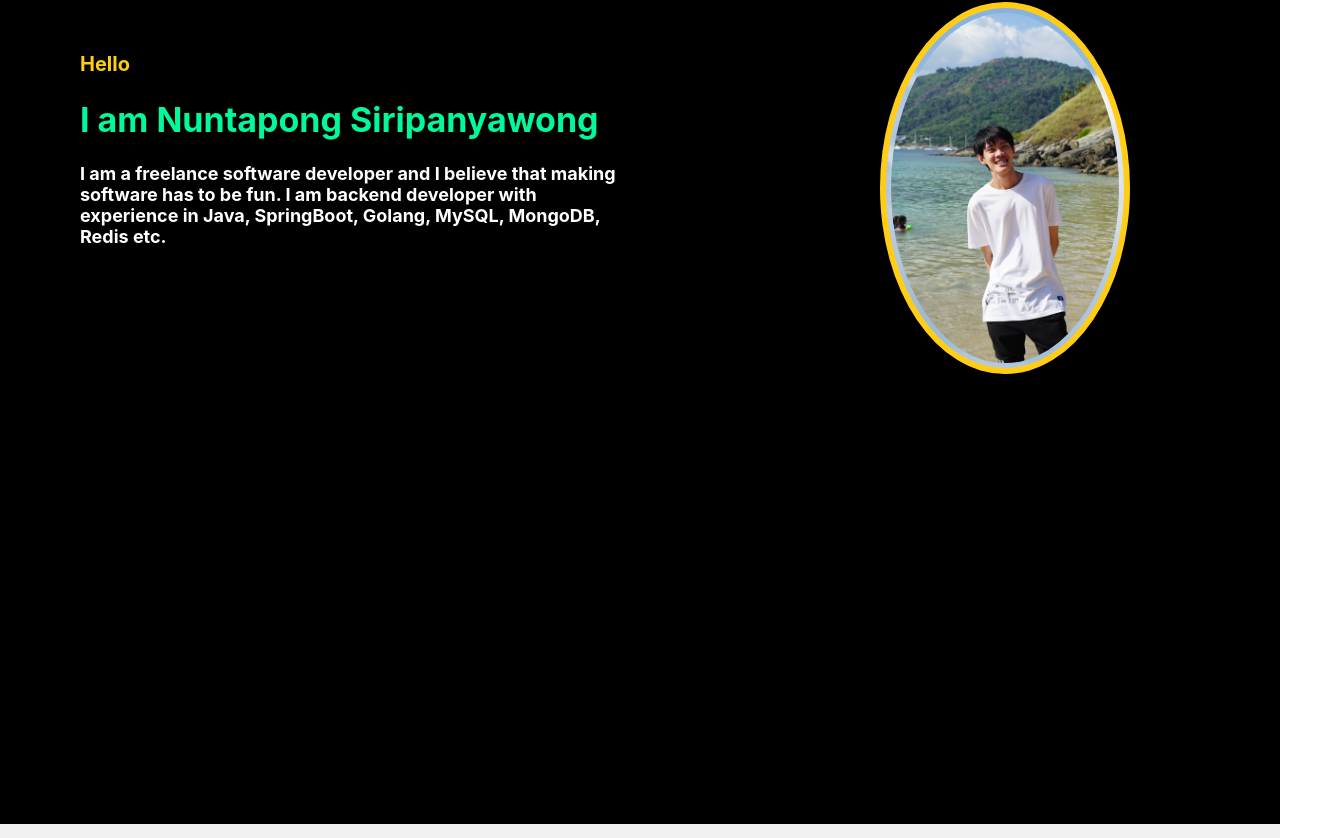
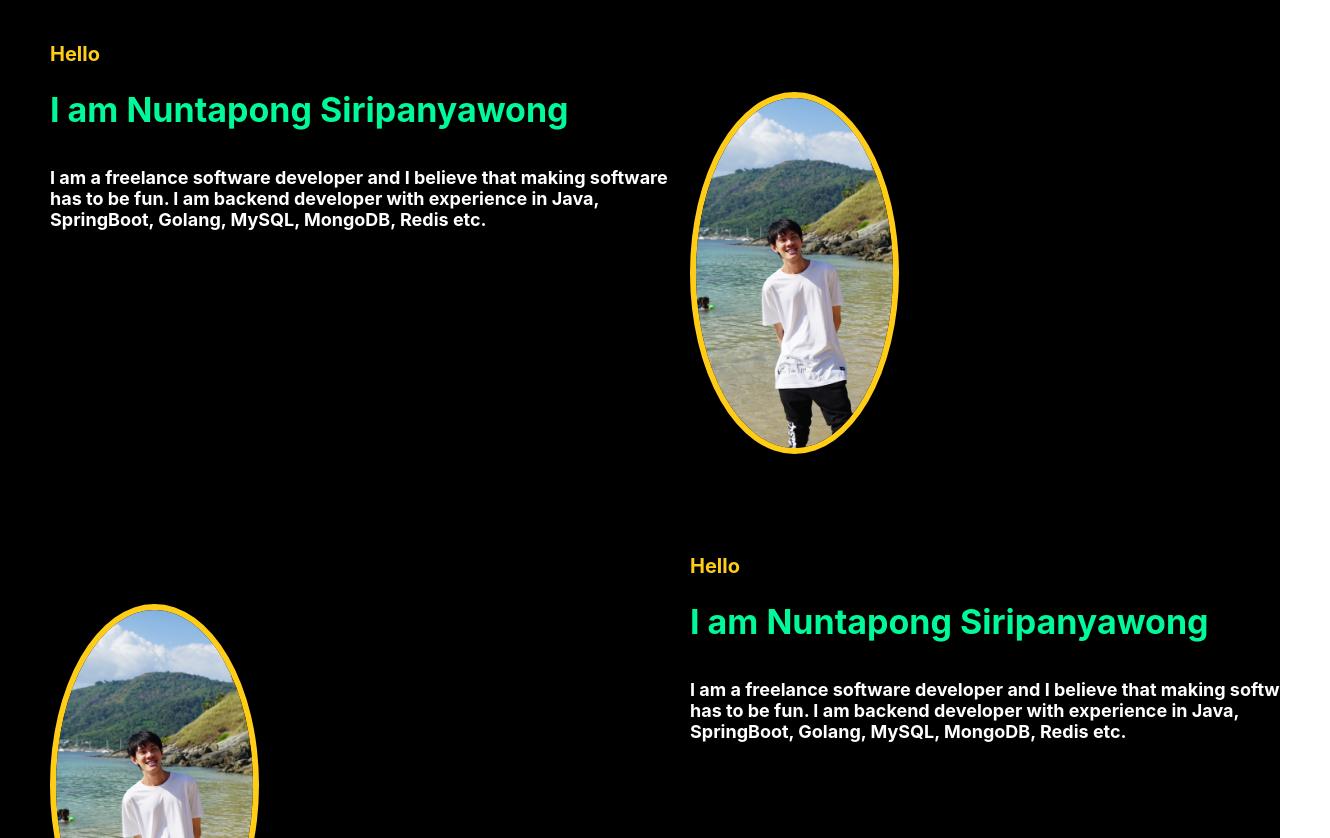
Before and after one commit to NuntapongS/my-portfolio, a React (Create React App) app: page / in a window 1280 px wide. Shown: the part 302-1140 px from the top of the page, 1330 px wide, since content can reach past the window. Built offline with nearby package versions, Linux system fonts and the light colour scheme.

Commit message:
add flex direction column

```diff
--- a/src/App.css
+++ b/src/App.css
@@ -30,11 +30,8 @@
 
 .body {
   background-color: black;
-  padding-top: 10px;
-  padding-bottom: 450px;
-  padding-left: 30px;
-  padding-right: 150px;
   display: flex;
+  flex-direction: column;
 }
 
 .head-content {
@@ -43,19 +40,29 @@
   font-weight: bold;
   margin-top: 100px;
   margin-left: 50px;
-  padding-right: 50px;
+  display: flex;
+  width: 100%;
+ }
+
+ .head-content div:nth-child(1) {
+  display: flex;
+  flex-direction: column;
+  width: 50%;
+ }
+
+ .head-content div:nth-child(2) {
+  display: flex;
+  width: 50%;
  }
 
 .sub-content {
   color: mediumspringgreen;
   font-size: 34px;
-  padding-right: 50px;
 }
 
 .content {
   color: white;
   font-size: 18px;
-  padding-right: 200px;
 }
 
 .header {
@@ -110,8 +117,6 @@ b {
 .img {
   border: 6px solid #FFCD15;
   border-radius: 50%;
-  padding: 5px;
-  width: 550px;
   height: 350px;
   object-fit: cover;
   background-image: url(./image/S__8454147.jpg);;
@@ -125,6 +130,11 @@ b {
   color: black;
 }
 
+.flex-reverse {
+  display: flex;
+  flex-direction: row-reverse;
+}
+
 @keyframes App-logo-spin {
   from {
     transform: rotate(0deg);
--- a/src/components/whoAmI.tsx
+++ b/src/components/whoAmI.tsx
@@ -12,6 +12,7 @@ const WhoAmI = () => {
   return (
     <div className="body">
       <div className="head-content">
+        <div>
           Hello
           <h1 className="sub-content">I am Nuntapong Siripanyawong</h1>
           <h2 className="content">
@@ -20,7 +21,26 @@ const WhoAmI = () => {
             {skill.mySkills}
           </h2>
         </div>
+        <div>
+          {" "}
           <img src={profile} className="img" alt="profile" />
+        </div>
+      </div>
+      <div className="head-content flex-reverse">
+        <div>
+          Hello
+          <h1 className="sub-content">I am Nuntapong Siripanyawong</h1>
+          <h2 className="content">
+            {job.myJob}
+            {believe.myBelieve}
+            {skill.mySkills}
+          </h2>
+        </div>
+        <div>
+          {" "}
+          <img src={profile} className="img" alt="profile" />
+        </div>
+      </div>
     </div>
   );
 };
--- a/src/lang/word.json
+++ b/src/lang/word.json
@@ -1,5 +1,5 @@
 {
-  "myJob": "I am a freelance software developer  ",
-  "myBelieve": "and I believe that making software has to be fun.  ",
+  "myJob": "I am a freelance software developer ",
+  "myBelieve": "and I believe that making software has to be fun. ",
   "mySkills": "I am backend developer with experience in Java, SpringBoot, Golang, MySQL, MongoDB, Redis etc."
 }
```
Lines whose indentation alone changed are shown as unchanged.
